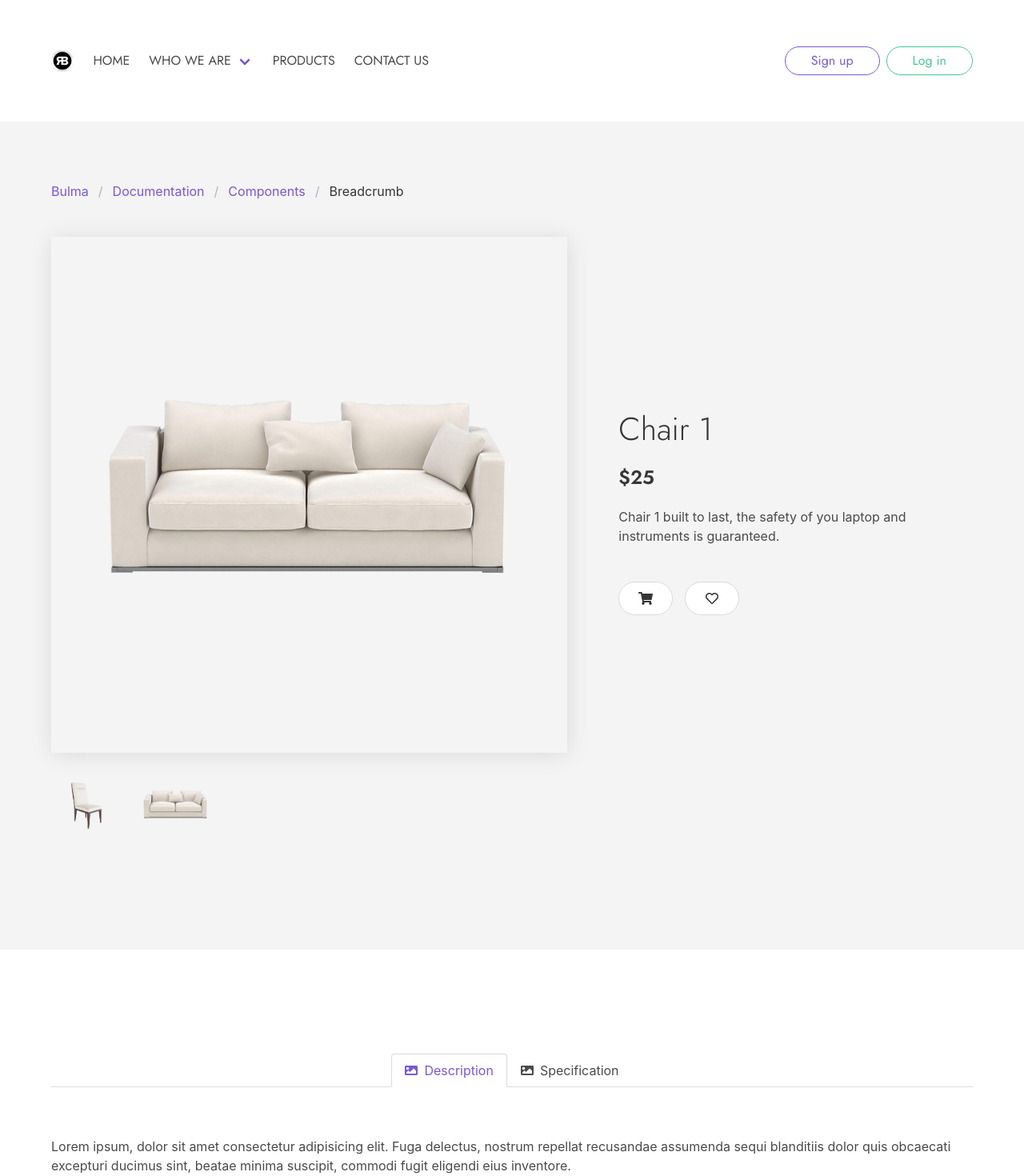
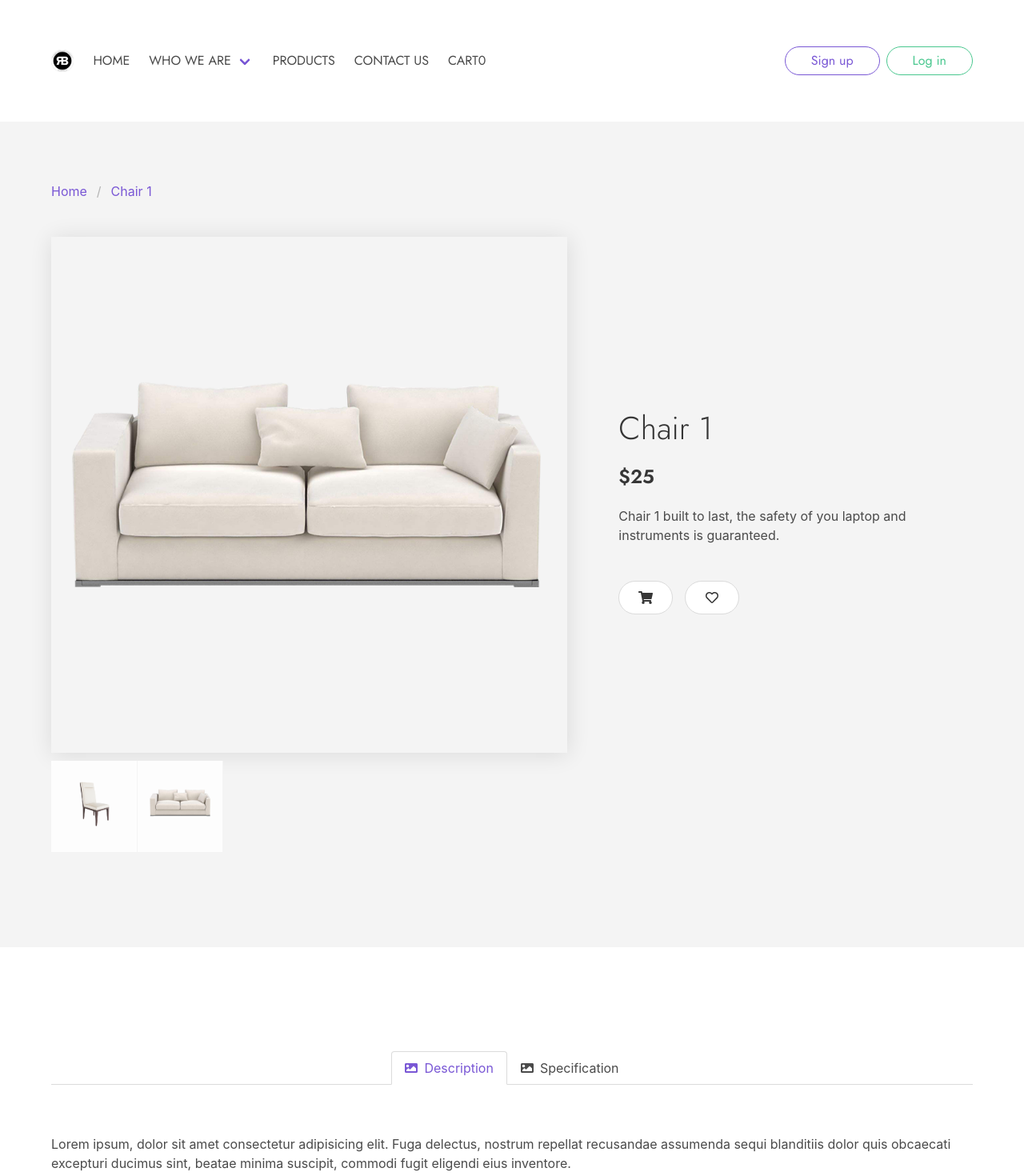
Before and after one commit to reeceballano/rdb-shop, a Vue app: page /product/1 in a window 1280 px wide. Shown: the top 1470 px of the page at 80% size. Built offline with nearby package versions, Linux system fonts and the light colour scheme.

Commit message:
update
update cart function

```diff
--- a/src/App.vue
+++ b/src/App.vue
@@ -1,6 +1,7 @@
 <template>
   <div id="app">
     <rdb-nav></rdb-nav>
+    <rdb-cart-widget :cart-items="getCartItems"></rdb-cart-widget>
     <router-view/>
     <rdb-footer></rdb-footer>
   </div>
@@ -9,15 +10,23 @@
 <script>
 import Nav from '@/components/Navigation';
 import Footer from '@/components/Footer/Footer';
+import CartWidget from '@/components/Cart/CartWidget';
+import { mapGetters } from 'vuex';
 
 export default {
     components: {
         'rdb-nav': Nav,
         'rdb-footer': Footer,
+        'rdb-cart-widget': CartWidget,
+    },
+
+    computed: {
+        ...mapGetters('cart', ['getCartItems', 'getCartWidgetStatus']),
     },
 
     created() {
         this.$store.dispatch('product/getAllProducts');
+        this.$store.dispatch('cart/loadCart');
     }
 }
 </script>
--- /dev/null
+++ b/src/components/Breadcrumb.vue
@@ -0,0 +1,29 @@
+<template>
+    <nav class="breadcrumb" aria-label="breadcrumbs">
+        <ul>
+            <li><router-link to="/">Home</router-link></li>
+            <li v-for="(breadcrumb, i) in productBreadcrumb" :key="i">
+                <router-link :to="breadcrumb.link">{{ currentPageName }}</router-link>
+            </li>
+        </ul>
+    </nav>
+</template>
+
+<script>
+export default {
+    props: {
+        productBreadcrumb: {
+            type: Array,
+        },
+
+        currentPageName: {
+            type: String,
+            required: true,
+        }
+    }
+}
+</script>
+
+<style>
+
+</style>
--- /dev/null
+++ b/src/components/Cart/CartWidget.vue
@@ -0,0 +1,85 @@
+<template>
+    <div :class="{ 'cart-active': getCartWidgetStatus }" class="cart-widget">
+        <div class="close-btn" @click.prevent="closeCart()">x</div>
+        <h3 class="title is-3">
+            Cart Items
+        </h3>
+        <ul>
+            <li v-for="cart in cartItems" :key="cart.id">
+                {{ cart.name }} | Price: ${{ cart.price }} | Qty: {{ cart.qty }}
+            </li>
+        </ul>
+    </div>
+</template>
+
+<script>
+import { mapGetters } from 'vuex';
+
+export default {
+    props: {
+        cartItems: {
+            type: Array,
+            required: true
+        }
+    },
+
+    computed: {
+        ...mapGetters('cart', ['getCartWidgetStatus']),
+    },
+
+    methods: {
+        closeCart() {
+            this.$store.dispatch('cart/setCartStatus', false);
+        }
+    }
+}
+</script>
+
+<style lang="scss" scoped>
+    h3 {
+        color: #fff;
+        font-size: 21px;
+    }
+
+    .cart-widget {
+        width: 30%;
+        position: fixed;
+        right: -1000px;
+        background: #505050;
+        top: 0;
+        height: 100vh;
+        padding: 50px 35px;
+        z-index: 99;
+        color: #fff;
+        -webkit-transition: all ease-in-out 1s;
+        -moz-transition: all ease-in-out 1s;
+        transition: all ease-in-out 1s;
+    }
+
+    .cart-active {
+        right: 0;
+    }
+
+    .close-btn {
+        display: block;
+        text-align: center;
+        width: 30px;
+        height: 30px;
+        position: absolute;
+        top: 11px;
+        right: 11px;
+        background: #f5f0eb;
+        color: #000;
+        border-radius: 50%;
+        cursor: pointer;
+        -webkit-transition: all ease-in-out 0.3s;
+        -moz-transition: all ease-in-out 0.3s;
+        transition: all ease-in-out 0.3s;
+
+        &:hover {
+            background: #000 !important;
+            color: #fff;
+        }
+    }
+
+</style>
--- a/src/components/Navigation.vue
+++ b/src/components/Navigation.vue
@@ -26,6 +26,9 @@
                     <b-navbar-item href="#">
                         Contact Us
                     </b-navbar-item>
+                    <b-navbar-item href="#">
+                        Cart{{getCartItemsCount}}
+                    </b-navbar-item>
                 </template>
 
                 <template slot="end">
@@ -45,6 +48,16 @@
     </section>
 </template>
 
+<script>
+import { mapGetters } from 'vuex';
+
+export default {
+    computed: {
+        ...mapGetters('cart', ['getCartItemsCount']),
+    }
+}
+</script>
+
 <style lang="scss" scoped>
     .button {
         padding: 5px 32px !important;
--- a/src/components/Products/Product.vue
+++ b/src/components/Products/Product.vue
@@ -25,7 +25,7 @@
                                     :id="id"
                                     :name="name"
                                     label="Add To Cart"
-                                    @addToCart="addToCart(id)"
+                                    @addToCart="addToCart"
                                 ></app-add-to-cart>
                             </p>
                         </div>
@@ -73,8 +73,16 @@ export default {
     },
 
     methods: {
-        addToCart(id) {
-            console.log('added to cart ', id);
+        addToCart() {
+            const product = {
+                id: this.id,
+                name: this.name,
+                price: this.price,
+                productImage: this.productImage
+            }
+
+            this.$store.dispatch('cart/addCart', product);
+            console.log('added to cart ');
         }
     }
 }
--- a/src/store/index.js
+++ b/src/store/index.js
@@ -1,11 +1,13 @@
 import Vue from 'vue'
 import Vuex from 'vuex'
 import product from './modules/product'
+import cart from './modules/cart'
 
 Vue.use(Vuex)
 
 export default new Vuex.Store({
     modules: {
         product,
+        cart
     }
 })
--- /dev/null
+++ b/src/store/modules/cart.js
@@ -0,0 +1,95 @@
+// STATE
+const state = {
+    cart: [],
+    isCartActive: false,
+}
+
+// GETTERS
+const getters = {
+    getCartItems: state => {
+        return state.cart;
+    },
+
+    getCartItemsCount: state => {
+        return state.cart
+            .map(item => item.qty)
+            .reduce((accumulator, currentValue) => accumulator + currentValue, 0);
+    },
+
+    getCartWidgetStatus: state => {
+        return state.isCartActive;
+    }
+}
+
+// MUTATIONS
+const mutations = {
+    SET_CART(state, cart) {
+        state.cart = cart;
+    },
+
+    SET_IS_CART_ACTIVE(state, isCartActive) {
+        state.isCartActive = isCartActive;
+    }
+}
+
+// ACTIONS
+const actions = {
+    loadCart({ commit }) {
+        console.log('cart loaded');
+
+        const cartLocalStorage = localStorage.getItem('cart');
+
+        if (!cartLocalStorage) {
+            return;
+        }
+
+        commit('SET_CART', JSON.parse(cartLocalStorage));
+        console.log(JSON.parse(cartLocalStorage));
+    },
+
+    addCart({ commit }, payload) {
+        let cart = [];
+
+        if (localStorage.getItem('cart')) {
+            cart = JSON.parse(localStorage.getItem('cart'));
+        }
+
+        // CHECK ITEM IF EXIST
+        let item = cart.find(item => item.id === payload.id);
+
+        // IF EXIST UPDATE QUANTITY
+        if (item) {
+            // UPDATE QTY
+            let qty = parseInt(item.qty) + 1;
+            item.qty = qty;
+            // return;
+        } else {
+            // IF NOT EXIST, PUSH TO CART
+            cart.push({
+                id: payload.id,
+                name: payload.name,
+                price: payload.price,
+                productImage: payload.productImage,
+                qty: 1,
+            });
+        }
+
+        // SET THE NEW CART OBJECT IN LOCALSTORAGE
+        localStorage.setItem('cart', JSON.stringify(cart));
+
+        // UPDATE cart state
+        commit('SET_CART', cart);
+    },
+
+    setCartStatus({ commit }, payload) {
+        commit('SET_IS_CART_ACTIVE', payload);
+    }
+}
+
+export default {
+    namespaced: true,
+    state,
+    getters,
+    mutations,
+    actions
+}
--- a/src/store/modules/product.js
+++ b/src/store/modules/product.js
@@ -67,7 +67,7 @@ const actions = {
                     }
                 ],
 
-                gallery: ['chair-1.png', 'chair-2.png'],
+                gallery: ['chair-1.png', 'chair-2.png', 'chair-1.png', 'chair-2.png', 'chair-1.png', 'chair-2.png', 'chair-1.png', 'chair-2.png'],
             },
 
             {
--- a/src/views/Product.vue
+++ b/src/views/Product.vue
@@ -4,25 +4,21 @@
             <div class="container">
                 <div class="columns is-variable is-8">
                     <div class="column is-7">
-                        <nav class="breadcrumb" aria-label="breadcrumbs">
-                            <ul>
-                                <li><a href="#">Bulma</a></li>
-                                <li><a href="#">Documentation</a></li>
-                                <li><a href="#">Components</a></li>
-                                <li class="is-active"><a href="#" aria-current="page">Breadcrumb</a></li>
-                            </ul>
-                        </nav>
+                        <app-breadcrumb
+                            :product-breadcrumb="breadcrumb"
+                            :current-page-name="getProduct.name"
+                        >
+                        </app-breadcrumb>
                         <div class="media">
-                            <img :src="require(`@/assets/images/${getProduct.img}`)" alt="" />
+                            <img ref="bigImage" :src="require(`@/assets/images/${getProduct.img}`)" alt="" />
                         </div>
-
                         <div class="columns is-multiline gallery-container">
                             <div
-                                class="column is-2"
+                                class="column is-2 gallery-thumb"
                                 v-for="product in getProduct.gallery"
                                 :key="product.id"
                             >
-                                <img :src="require(`@/assets/images/${product}`)" />
+                                <img @mouseover="changeImage(product)" @click.prevent="changeImage(product)" :src="require(`@/assets/images/${product}`)" />
                             </div>
                         </div>
                     </div>
@@ -45,7 +41,6 @@
                                 :price="getProduct.price"
                             >
                             </app-add-to-wishlist>
-
                         </div>
                     </div>
                 </div>
@@ -72,6 +67,7 @@ import AddToCart from '@/components/Cart/AddToCart';
 import AddToWishlist from '@/components/Wishlist/AddToWishlist';
 import ProductTabs from '@/components/ProductTabs/Tabs';
 import RelatedProducts from '@/components/Products/RelatedProducts';
+import Breadcrumb from '@/components/Breadcrumb';
 
 export default {
     name: 'ProductView',
@@ -81,6 +77,7 @@ export default {
         'app-add-to-wishlist': AddToWishlist,
         'app-product-tabs': ProductTabs,
         'app-related-products': RelatedProducts,
+        'app-breadcrumb': Breadcrumb,
     },
 
     data() {
@@ -89,7 +86,14 @@ export default {
                 link: 0,
                 content: 0,
                 isActive: false,
-            }
+            },
+
+            breadcrumb: [
+                {
+                    link: `/product/${Number(this.$route.params.id)}`,
+                }
+            ]
+
         }
     },
 
@@ -100,6 +104,10 @@ export default {
 
     computed: {
         ...mapGetters('product', ['getProduct', 'getProducts']),
+
+        productName() {
+            return this.getProduct.name;
+        }
     },
 
     created() {
@@ -110,7 +118,13 @@ export default {
         fetchData() {
             console.log('id: ', this.$route.params)
             this.$store.dispatch('product/getSingleProduct', Number(this.$route.params.id));
-        }
+        },
+
+        changeImage(img) {
+            let image = this.$refs.bigImage.src = require(`@/assets/images/${img}`);
+            return  image;
+        },
+
     }
 }
 </script>
@@ -132,12 +146,14 @@ export default {
         box-shadow: 1px 2px 27px rgba(0, 0, 0, 0.11);
 
         img {
-            padding: 50px;
+            // padding: 50px;
         }
     }
 
     .gallery-container {
         margin-top: 10px;
+        margin-left: 0;
+        margin-right: 0;
     }
 
     .product-details {
@@ -158,4 +174,28 @@ export default {
         background: #fff;
     }
 
+    .gallery-thumb {
+        cursor: pointer;
+        background: #fdfdfd;
+        margin-bottom: 1px;
+        position: relative;
+        -webkit-transition: all ease-in-out 0.3s;
+        -moz-transition: all ease-in-out 0.3s;
+        transition: all ease-in-out 0.3s;
+
+        &:hover {
+            background: #cccccc;
+        }
+
+        &:after {
+            content: '';
+            position: absolute;
+            right: 0;
+            top: 0;
+            width: 1px;
+            height: 100%;
+            background: #f4f4f4;
+        }
+    }
+
 </style>
```
Also changed, not shown: src/components/Cart/AddToCart.vue (+1 -18 lines).
